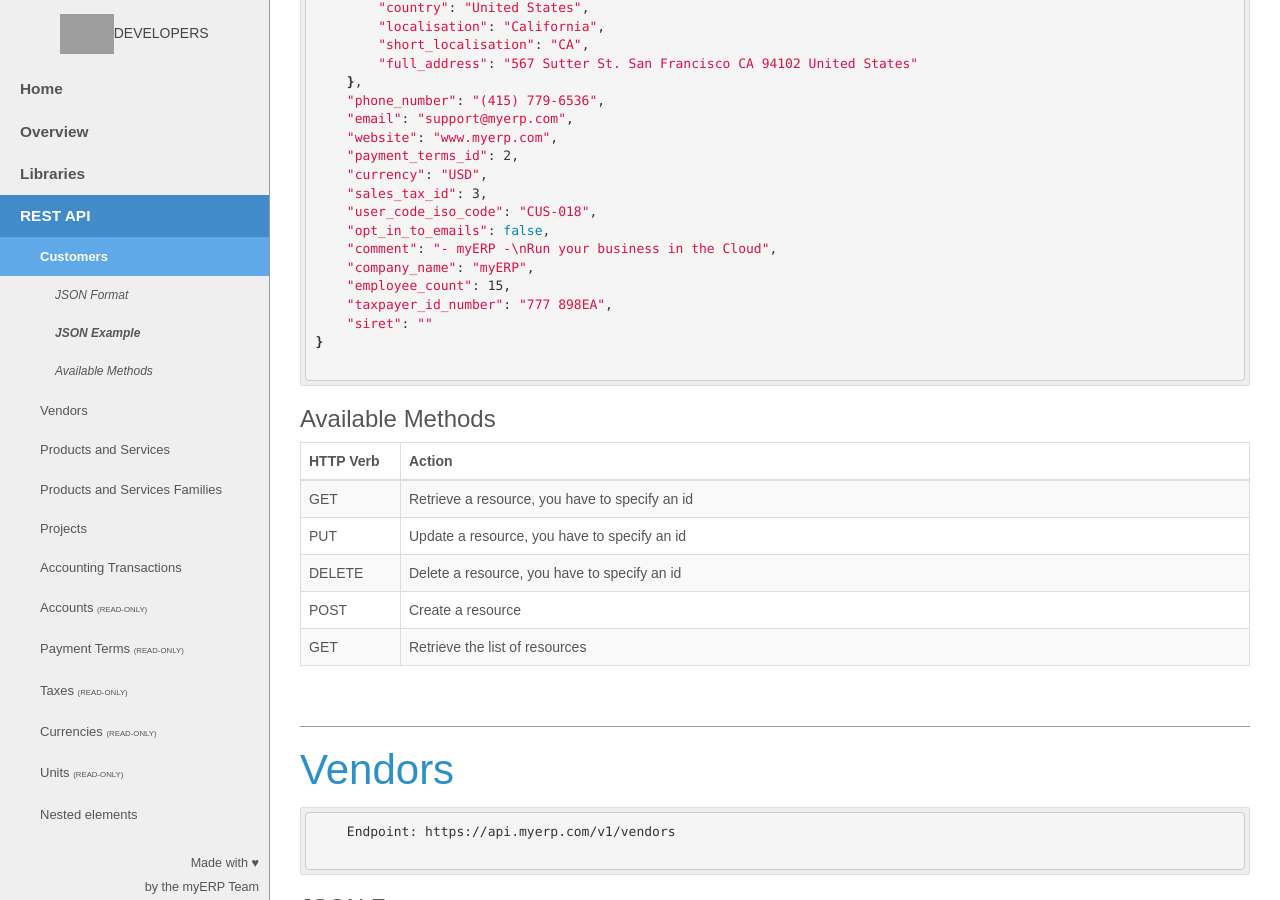
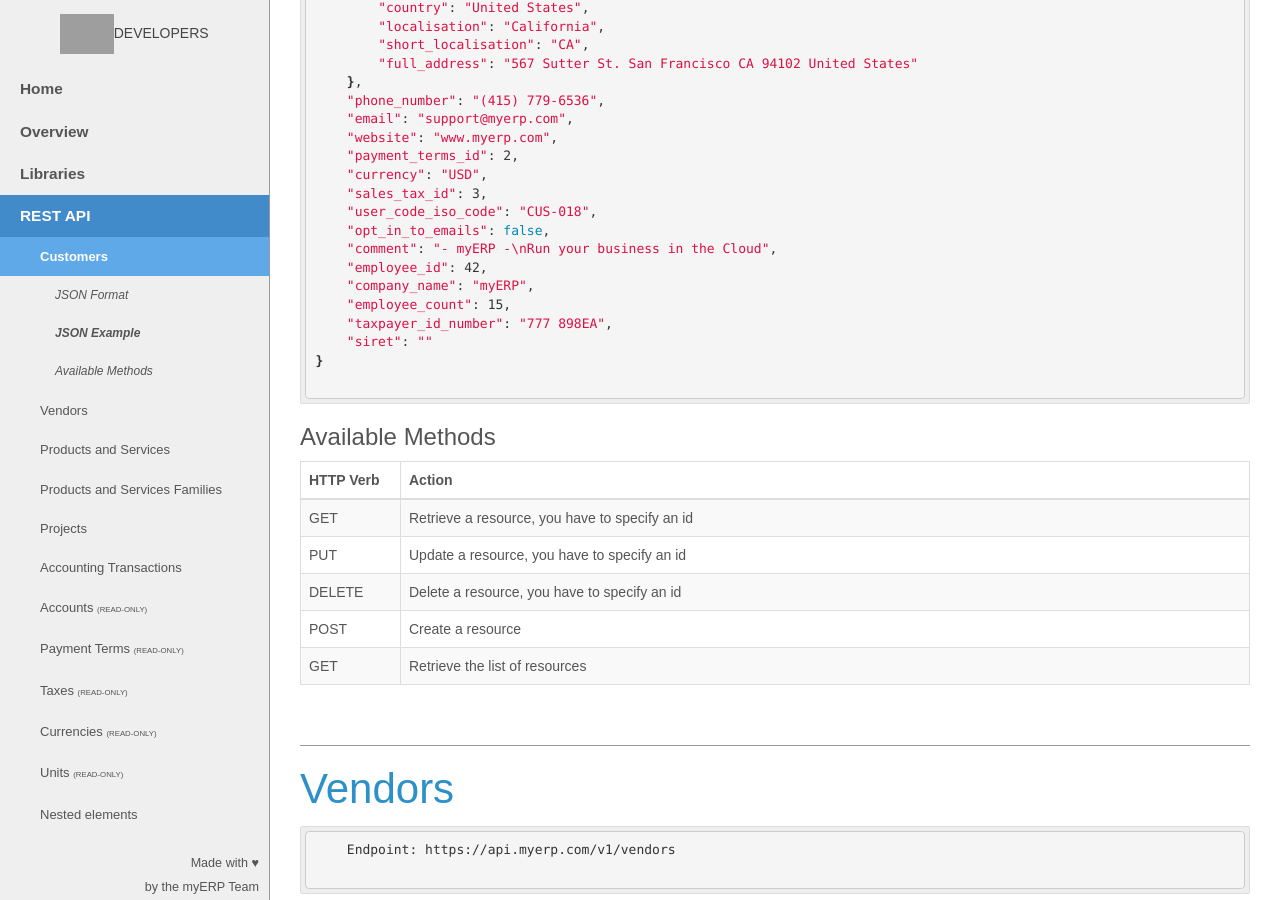
Before and after one commit to myERP/myerp.github.io, a Jekyll site: the page built from docs/1.0/api/index.html, in a window 1280 px wide and 900 px high, scrolled down 2011 px. Built offline with Jekyll 4.4.1, drawn with Linux system fonts in a browser that asks for light colours; nearby versions of some CDN libraries; Markdown is read by kramdown in place of the engine named in the settings; grey boxes are pictures that could not be loaded.

Commit message:
add employee_id in the customer.json example

```diff
--- a/_includes/1.0/api/json/customer.json
+++ b/_includes/1.0/api/json/customer.json
@@ -34,6 +34,7 @@
     "user_code_iso_code": "CUS-018",
     "opt_in_to_emails": false,
     "comment": "- myERP -\nRun your business in the Cloud",
+    "employee_id": 42,
     "company_name": "myERP",
     "employee_count": 15,
     "taxpayer_id_number": "777 898EA",
```
